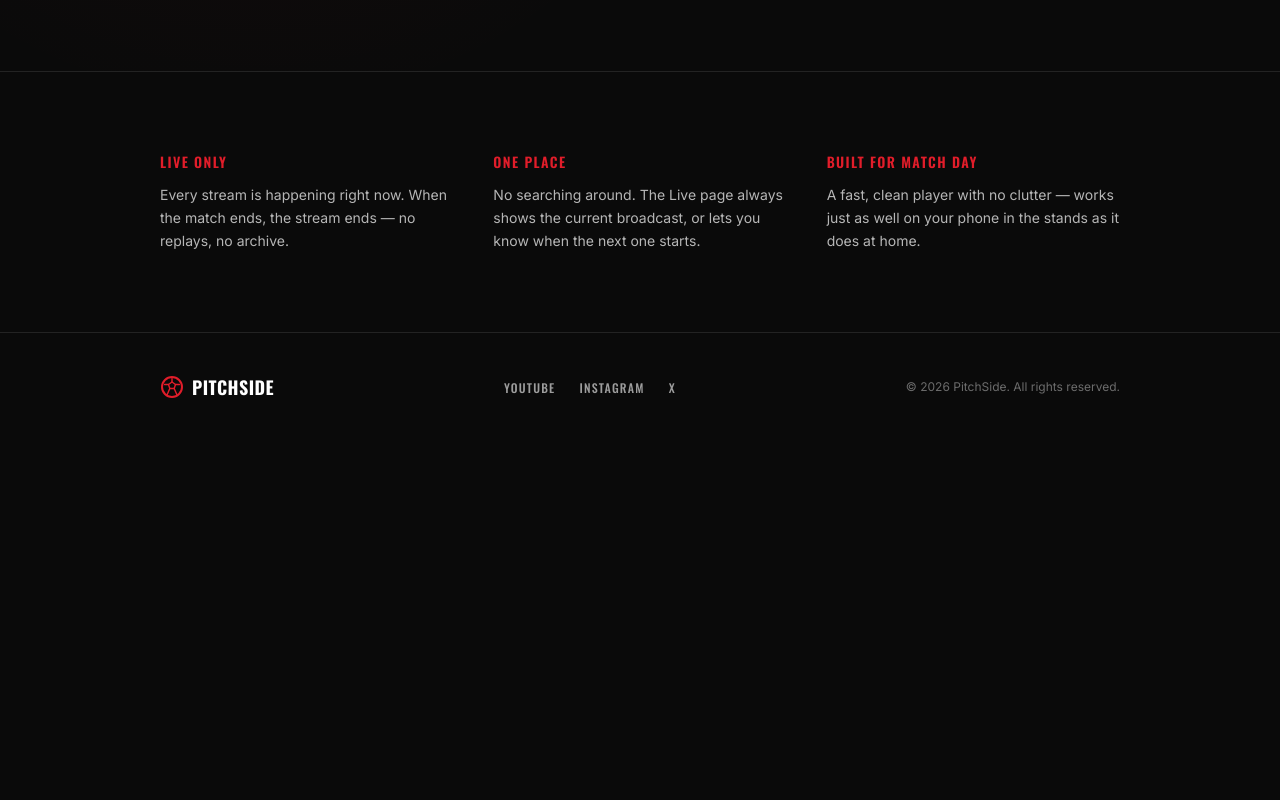
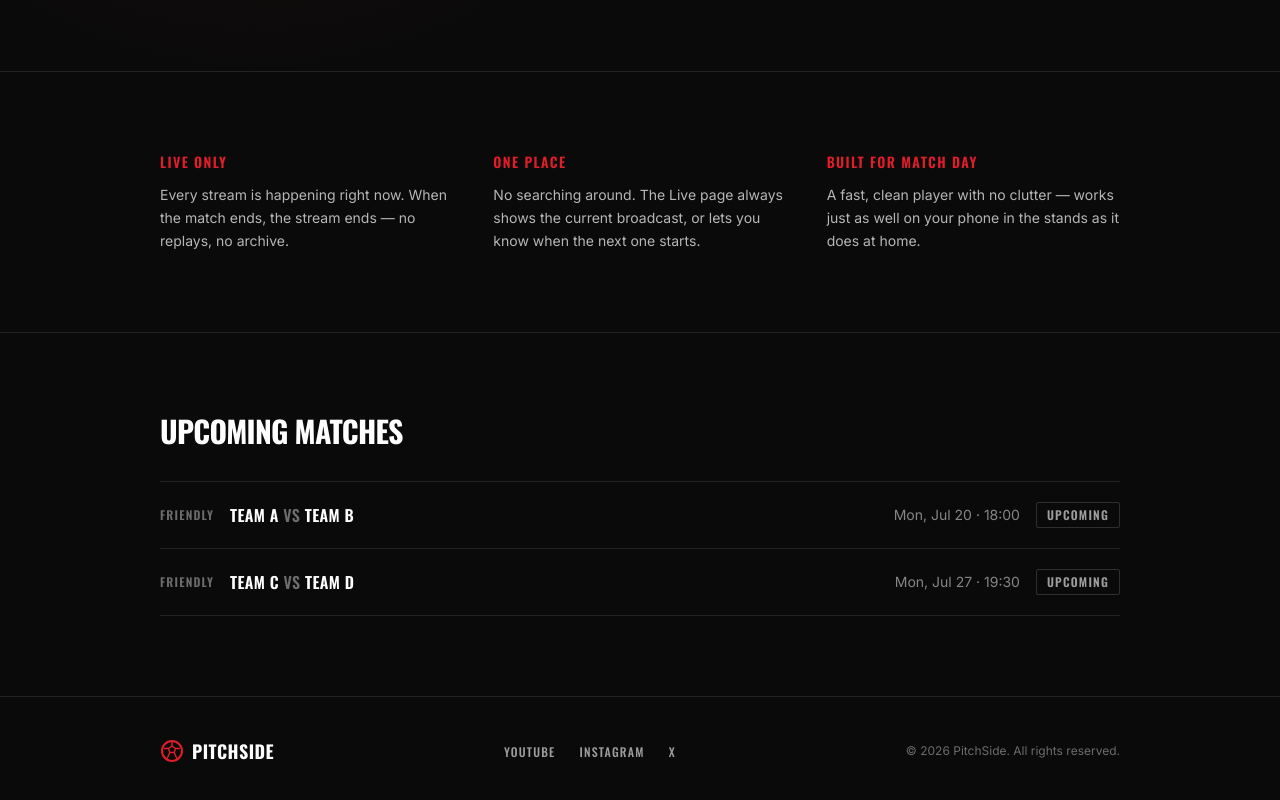
Before and after one commit to suryaprozvyt-coder/football-live, a Next.js app: page / in a window 1280 px wide. Shown: the part 566-1366 px from the top of the page. Before the commit the page ends 1007 px from the top, so only its background shows below. Built offline with nearby package versions, Linux system fonts and the light colour scheme.

Commit message:
Add Schedule component to page

```diff
--- a/src/app/page.tsx
+++ b/src/app/page.tsx
@@ -70,6 +70,7 @@ export default function HomePage() {
           </div>
         </Container>
       </section>
+      <Schedule />
     </>
   );
 }
```
